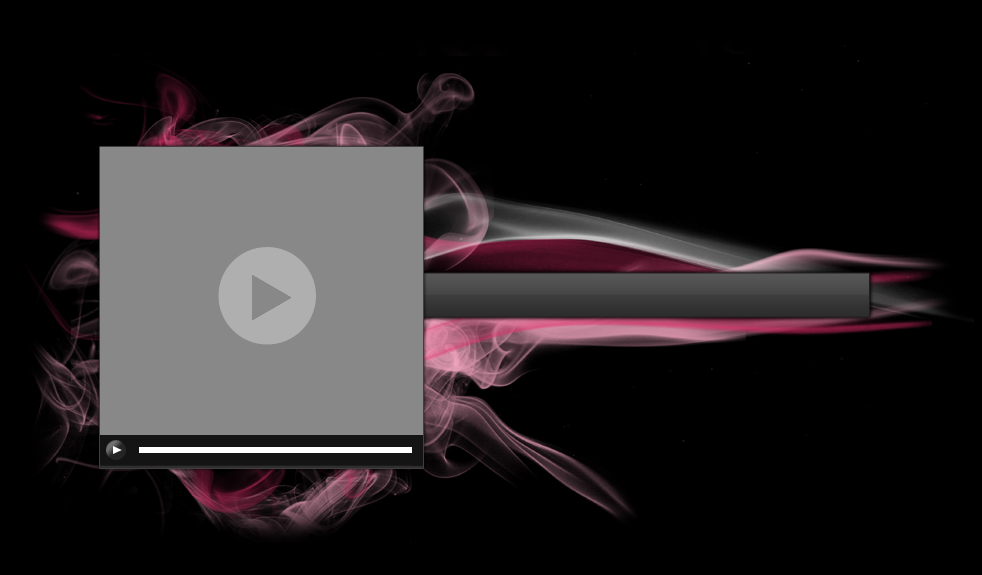
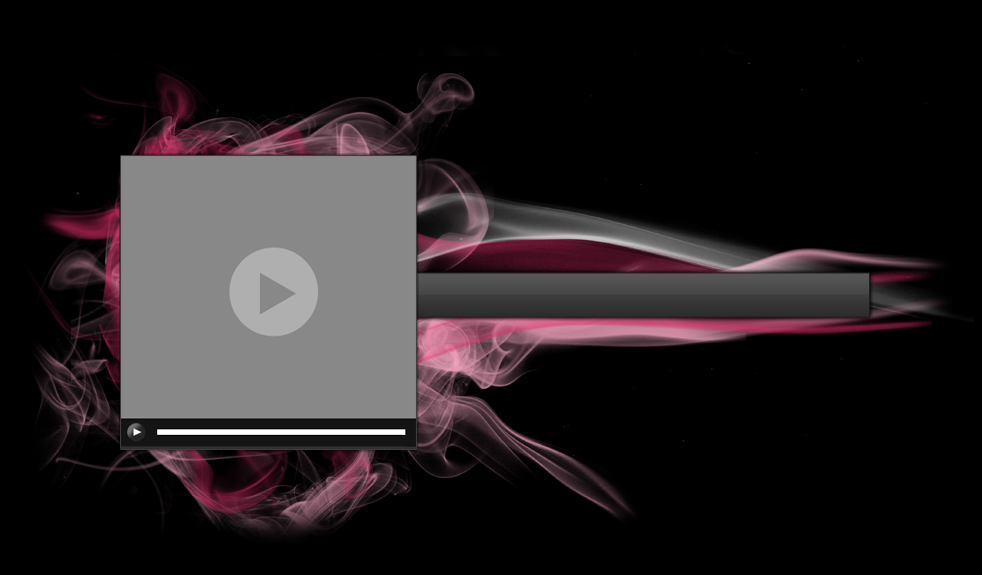
Before and after one commit to katbkozak/FantasyAffairs, a plain HTML site: page index.html in a window 1280 px wide. Shown: the part 107-682 px from the top of the page, without its empty margins (141-1123 px from the left). Drawn offline with Linux system fonts and the light colour scheme.

Commit message:
Smaller video

```diff
--- a/main.css
+++ b/main.css
@@ -25,11 +25,11 @@ body
 {
 
 	position:relative;
-	top: 15%;
-	left: 5%;
-    width: 380px;
-    height: 380px;
-    background-image:url('images/box2.png');
+	top: 22%;
+	left: 10%;
+    width: 300px;
+    height: 300px;
+    background-image:url('images/box3.png');
     background-position: center;
     background-repeat: no-repeat;
     z-index: 5;
```
Also changed, not shown: images/box3.png (added).
